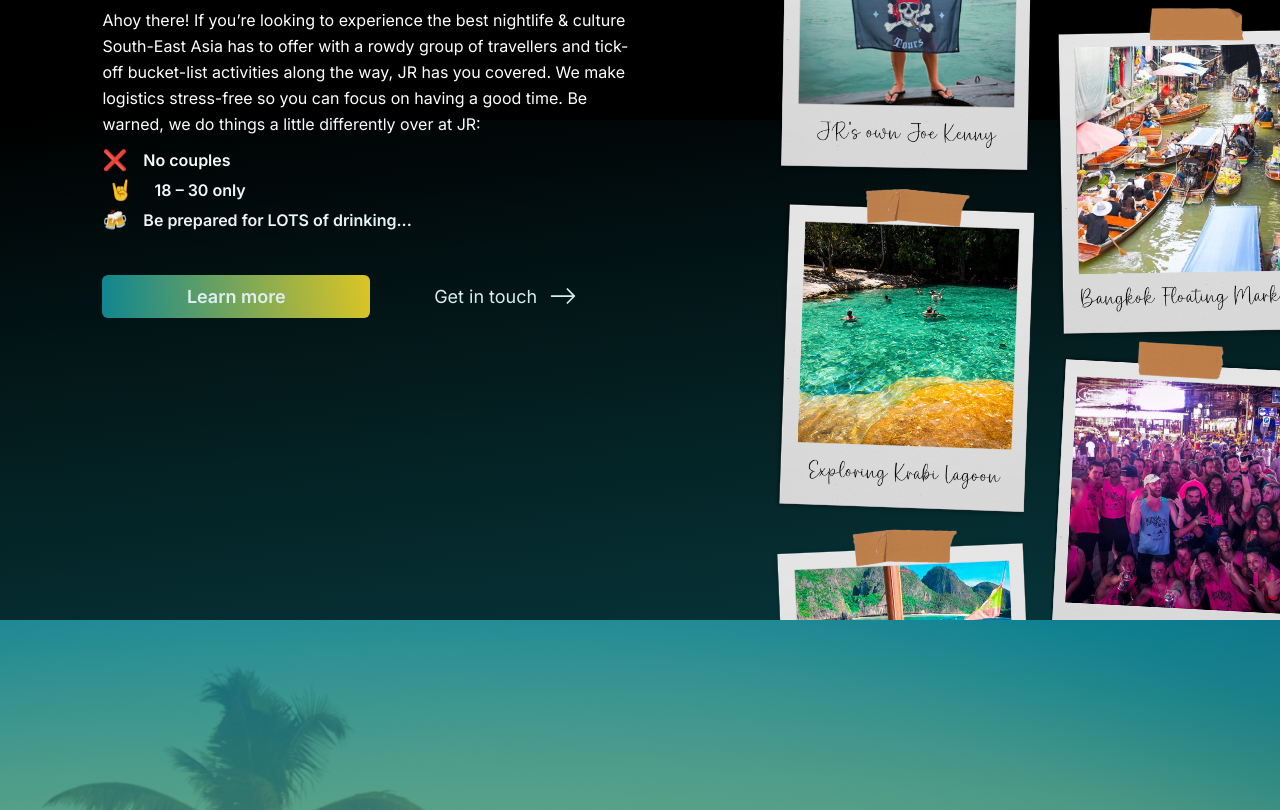
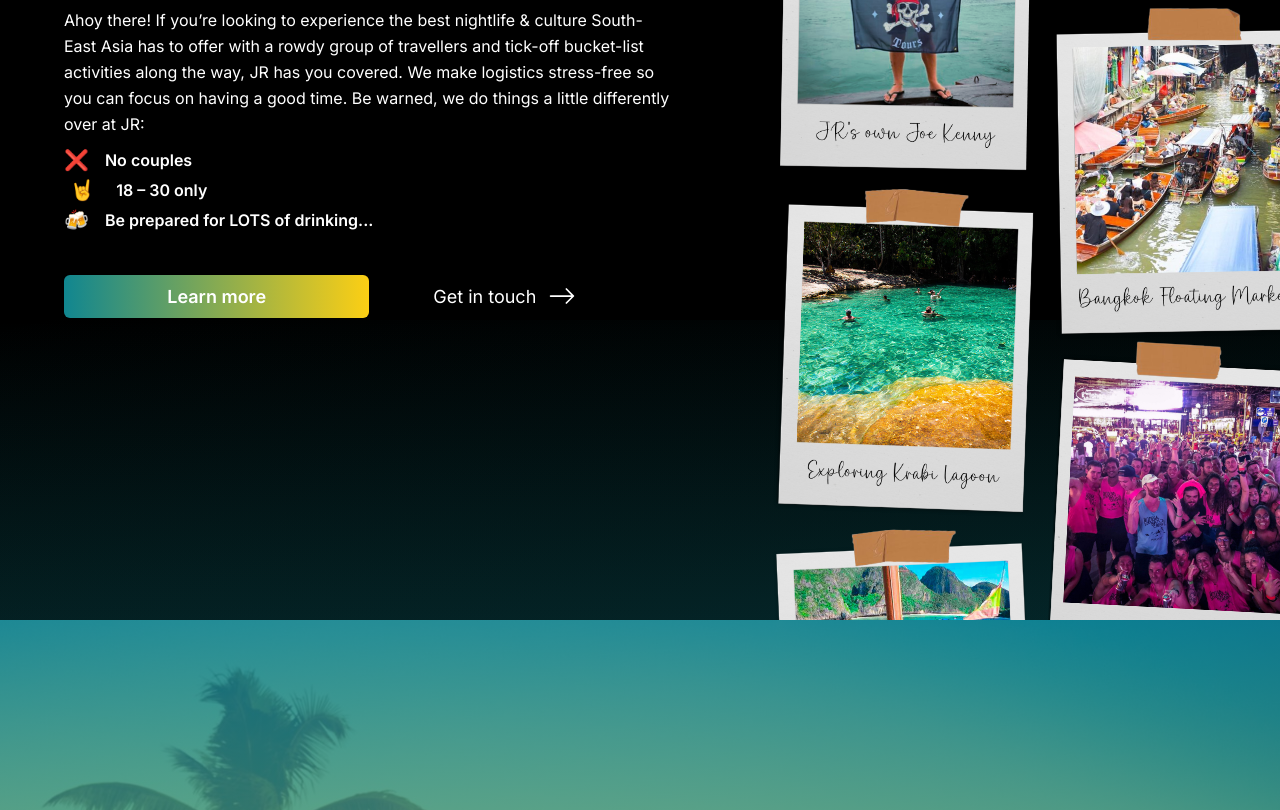
Before and after one commit to DWC97/j3-v3-project, a Next.js app: page / in a window 1280 px wide. Shown: the part 1260-2070 px from the top of the page. Built offline with nearby package versions, Linux system fonts and the light colour scheme.

Commit message:
button logic

```diff
--- a/src/components/about/About2.tsx
+++ b/src/components/about/About2.tsx
@@ -7,6 +7,7 @@ import { useTransform, useScroll, motion } from 'framer-motion';
 import './AboutStyles.css'
 import Image from 'next/image';
 import Lenis from '@studio-freight/lenis'
+import Link from 'next/link';
 
 
 const imageData = [
@@ -118,9 +119,9 @@ export function About2(){
 
     return (
         <div className="flex flex-row bg-black h-[1080px] relative" id="about" ref={aboutRef}>
-            <div className='absolute bottom-0 left-0 w-full h-[500px] bg-gradient-to-b from-transparent to-custom-blue opacity-25' />
-            <div className='absolute bottom-0 left-0 w-full h-[500px] bg-gradient-to-br from-transparent to-custom-blue opacity-20' />
-            <div className='flex flex-col h-full w-3/5 justify-center px-[8%] -pr-10'>
+            <div className='z-0 absolute bottom-0 left-0 w-full h-[300px] bg-gradient-to-b from-transparent to-custom-blue opacity-20' />
+            <div className='z-0 absolute bottom-0 left-0 w-full h-[300px] bg-gradient-to-br from-transparent to-custom-blue opacity-10' />
+            <div className='z-10 flex flex-col h-full w-3/5 justify-center px-[5%] -pr-10'>
                 <h3 className='text-custom-blue text-[20px] font-semibold mb-2'>JR Season 1</h3>
                 <h2 className='text-white font-bold text-[40px] leading-snug mb-4'>Small group party tours starting in 2025</h2>
                 <p className='text-white text-[16px] leading-relaxed mb-2'>Ahoy there! If you’re looking to experience the best nightlife & culture South-East Asia has to offer with a rowdy group of travellers and tick-off bucket-list activities along the way, JR has you covered. We make logistics stress-free so you can focus on having a good time. Be warned, we do things a little differently over at JR:</p>
@@ -137,14 +138,13 @@ export function About2(){
                     <span className='font-semibold text-white text-[16px]'>Be prepared for LOTS of drinking...</span>
                 </div>
                 <div className='flex flex-row items-center'>
-                    <button className='font-semibold  text-white w-1/2 py-2 rounded-md bg-gradient-to-r from-custom-blue to-custom-yellow text-[18px] mr-16'>Learn more</button>
-                    <div className='flex flex-row items-center justify-center'>
+                    <Link href={"/#tours"} className='z-[1000] w-1/2 mr-16 cursor-pointer font-semibold text-center text-white  py-2 rounded-md bg-gradient-to-r from-custom-blue to-custom-yellow text-[18px] '
+                    >Learn more</Link>
+                    <Link href={"/#contact"} className='flex flex-row items-center justify-center'>
                         <button className='text-white text-[18px]'>Get in touch</button>
                         <svg xmlns="http://www.w3.org/2000/svg" className='pl-3' width={40} height={32} viewBox="0 0 16 16"><path fill="white" fillRule="evenodd" d="M1 8a.5.5 0 0 1 .5-.5h11.793l-3.147-3.146a.5.5 0 0 1 .708-.708l4 4a.5.5 0 0 1 0 .708l-4 4a.5.5 0 0 1-.708-.708L13.293 8.5H1.5A.5.5 0 0 1 1 8"></path></svg>
-                    </div>
-
+                    </Link>
                 </div>
-
             </div>
             <div className="gallery pl-10" ref={gallery}>
                 <div className="galleryWrapper">
```
